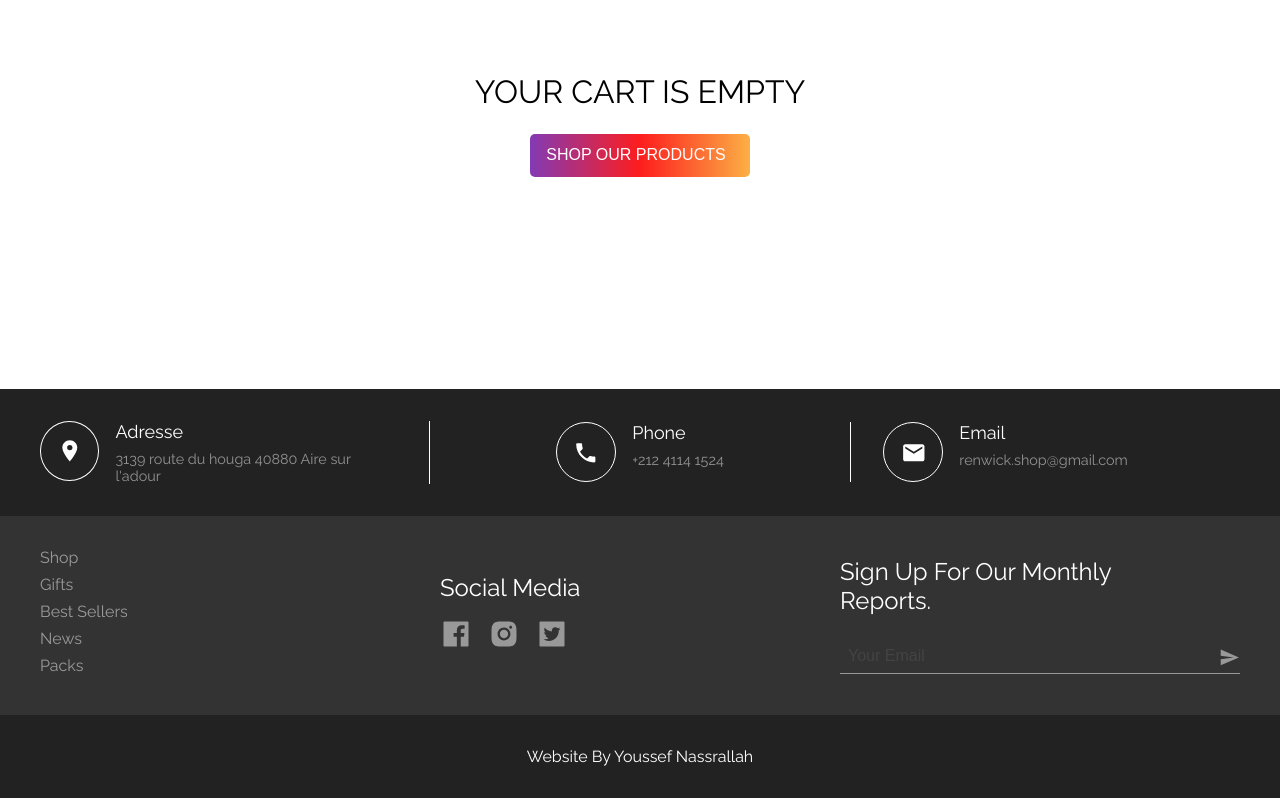
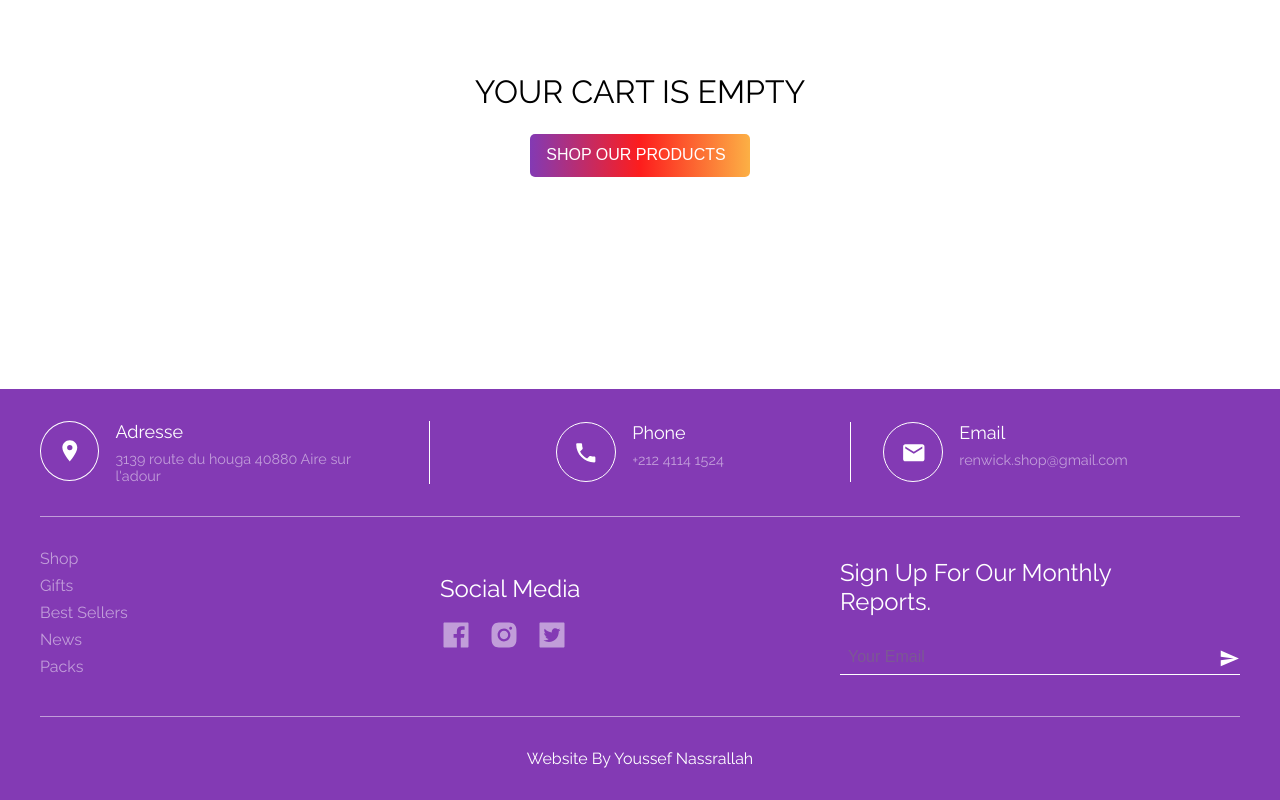
Before and after one commit to Ussf-nassrallah/renwick, a Next.js app: page /Checkout in a window 1280 px wide. Shown: the part 192-992 px from the top of the page. Built offline with nearby package versions, Linux system fonts and the light colour scheme.

Commit message:
update footer

```diff
--- a/styles/Helpers/_variables.scss
+++ b/styles/Helpers/_variables.scss
@@ -1,6 +1,7 @@
 // Colors
 $primary-clr: #fd1d1d;
 $secondary-clr: #fcb045;
+$tertiary-clr: #833ab4;
 $dark-clr: #212121;
 $light-clr: #f6f6f6;
 $white-clr: #ffffff;
--- a/styles/Layout/Footer.module.scss
+++ b/styles/Layout/Footer.module.scss
@@ -1,15 +1,17 @@
 @import "../Helpers/helpers";
 
 .footer {
-   background-color: #333;
+   background-color: $tertiary-clr;
    margin-top: 4rem;
 
    &Container:nth-child(1) {
-      background-color: #222;
+      background-color: $tertiary-clr;
    }
 
    &ContactInfo {
       @include container;
+      border-bottom: 1px solid rgb(255, 255, 255, 0.5);
+
       padding: 2rem 0;
 
       display: flex;
@@ -90,6 +92,7 @@
 
    &Container:nth-child(2) {
       @include container;
+      border-bottom: 1px solid rgb(255, 255, 255, 0.5);
 
       display: flex;
       justify-content: space-between;
@@ -126,7 +129,6 @@
       &InputDiv {
          position: relative;
          border-bottom: 1px solid #fff;
-         opacity: 0.5;
 
          .icon {
             position: absolute;
@@ -198,7 +200,7 @@
 
    &Container:nth-child(3) {
       padding: 2rem;
-      background-color: #222;
+      background-color: $tertiary-clr;
       text-align: center;
       color: #fff;
    }
```
